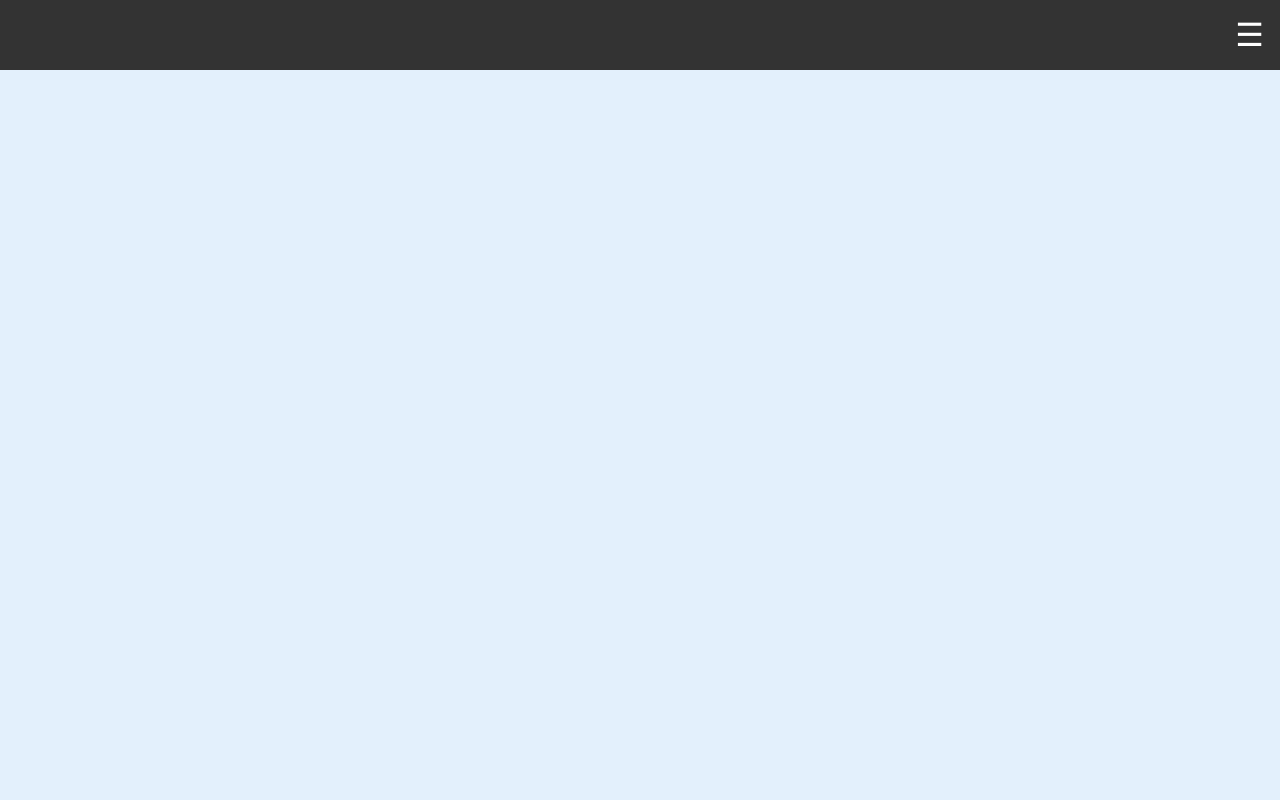
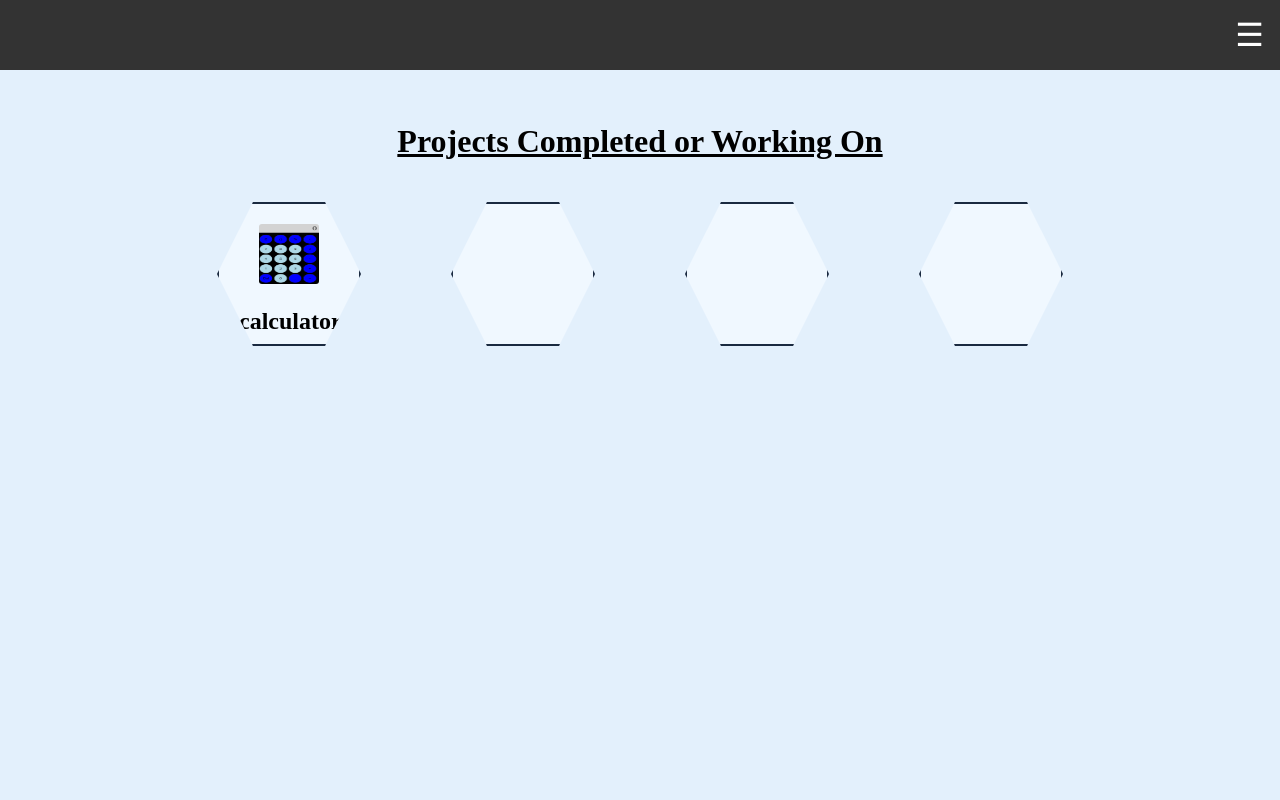
Before and after one commit to cjhurrell/Personal-Website, a plain HTML site: page projects.html in a window 1280 px wide. Shown: the top 800 px of the page. Drawn offline with Linux system fonts and the light colour scheme.

Commit message:
linking calculator

```diff
--- a/personal.css
+++ b/personal.css
@@ -8,7 +8,7 @@ html, body {
   margin: 0;
 }
 
-img{
+.profile-pic{
     width: 350px;
     height: 350px;
     border-radius: 50%;
@@ -271,3 +271,35 @@ form button {
   margin-top: 1rem;
   font-weight: bold;
 }
+
+.project {
+    background-color: #f0f8ff;
+    border: 2px solid #1a2a40;
+    clip-path: polygon(25% 0%, 75% 0%, 100% 50%, 75% 100%, 25% 100%, 0% 50%);
+    width: 100px;
+    height: 100px;
+    box-shadow: #1a2a40 0px 0px 10px;
+    padding: 20px;
+    margin: 20px;
+    text-decoration: none;
+    transition: transform 0.3s, box-shadow 0.3s;
+
+}
+
+.project:hover {
+    box-shadow: #1a2a40 0px 0px 20px;
+    transform: scale(1.05);
+}
+
+.project-row {
+    display: flex;
+    gap: 50px;
+    justify-content: center;
+    flex-wrap: wrap;
+}
+
+.project-image {
+    width: 60%;
+    height: 60%;
+    border-radius: 3px;
+}
--- a/projects.html
+++ b/projects.html
@@ -29,6 +29,33 @@
     <div class="wrapper">
     <main class="content">
 
+        <h1>Projects Completed or Working On</h1>
+
+        <div class="project-row">
+
+        <a href="https://cjhurrell.github.io/Calculator/" >
+        <div class="project">
+            <img src="Pictures/Calculator.png" alt="Portfolio Project" class="project-image">
+            <h2>calculator</h2>
+
+        </div>
+    </a>
+
+        <div class="project">
+
+        </div>
+
+        <div class="project">
+
+        </div>
+
+        <div class="project">
+
+        </div>
+
+        </div
+
+
 
 
 
```
Also changed, not shown: Pictures/Calculator.png (added).
